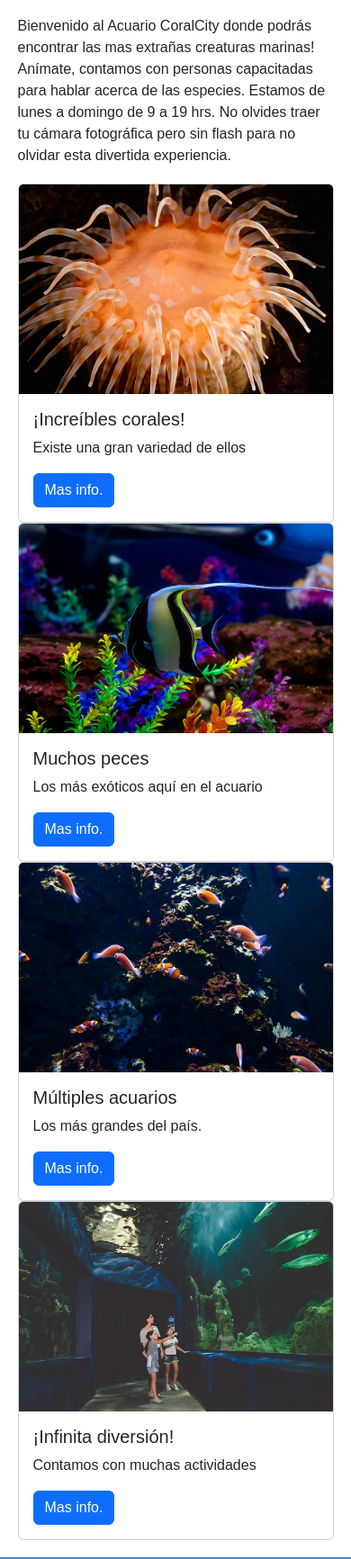
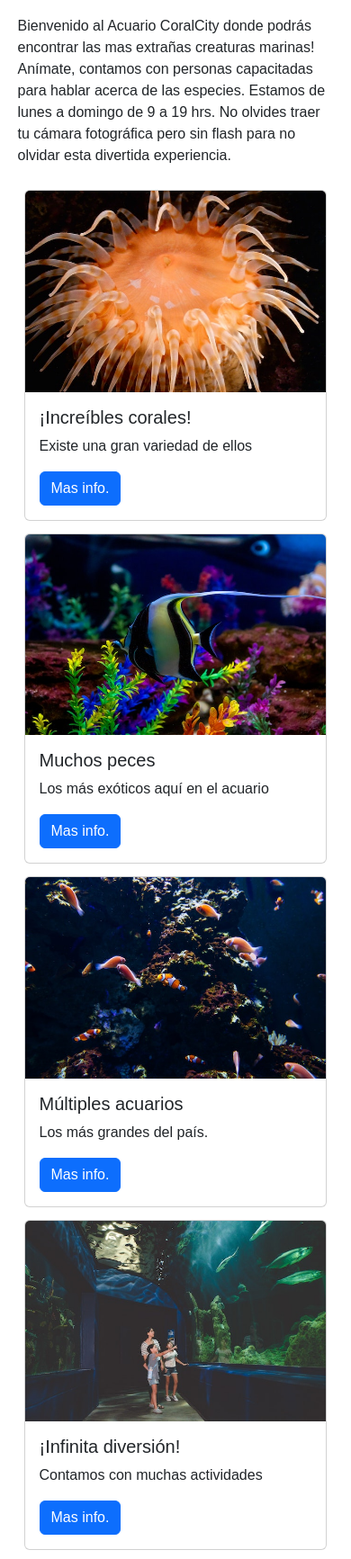
Before and after one commit to Michgmtz/PreEntrega2Gonzalez, a plain HTML site: page index.html in a window 390 px wide. Shown: the part 267-2000 px from the top of the page at 90% size. Drawn offline with nearby package versions, Linux system fonts and the light colour scheme.

Commit message:
Se realizaron pequeños detalles para diseño responsive

```diff
--- a/css/style.css
+++ b/css/style.css
@@ -93,6 +93,7 @@ a{
 nav a{
     font-weight: 600;
     padding-right: 5px;
+    margin-left: 1px;
 }
 
 section article h2{
@@ -102,6 +103,8 @@ section article h2{
 }
 
 section article p{
+    display: flex;
+    justify-content: center;
     margin-bottom: 1%;
     margin: 5%;
 }
@@ -113,6 +116,10 @@ section article p{
     justify-content: center;
     margin: 5%;
     flex-flow: row wrap;
+}
+
+.tarjetas{
+    padding: 2%;
 }
 
 
--- a/index.html
+++ b/index.html
@@ -42,7 +42,7 @@
         </section>
         </div>
         <div class="todasImagenes">
-            <div class="col-md-3">
+            <div class="col-md-3 tarjetas">
                 <div class="card" style="width: 100%; height: 100%;">
   <img src="image/img1.jpg" class="card-img-top" alt="">
   <div class="card-body">
@@ -53,7 +53,7 @@
 </div>
             </div>
 
-<div class="col-md-3">
+<div class="col-md-3 tarjetas">
 <div class="card col-md-3" style="width: 100%; height: 100%;">
   <img src="image/img2.jpg" class="card-img-top imgs" alt="">
   <div class="card-body">
@@ -64,7 +64,7 @@
 </div>
 </div>
 
-<div class="col-md-3">
+<div class="col-md-3 tarjetas">
 <div class="card col-md-3" style="width: 100%; height: 100%;">
   <img src="image/img3.jpg" class="card-img-top imgs" alt="">
   <div class="card-body">
@@ -75,7 +75,7 @@
 </div>
 </div>
 
-<div class="col-md-3">
+<div class="col-md-3 tarjetas">
 <div class="card col-md-3" style="width: 100%;height: 100%;">
   <img src="image/img4.jpg" class="card-img-top imgs" alt="">
   <div class="card-body">
```
